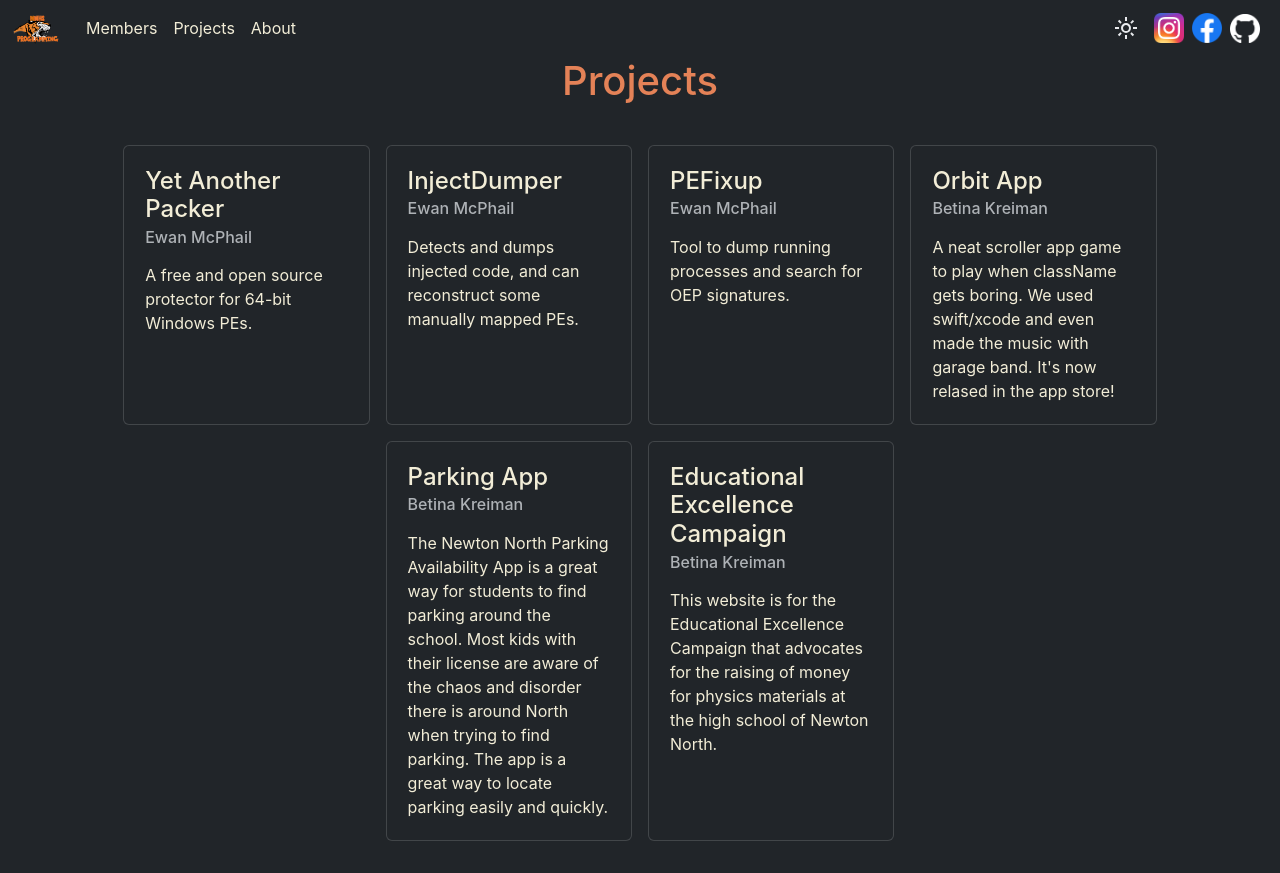
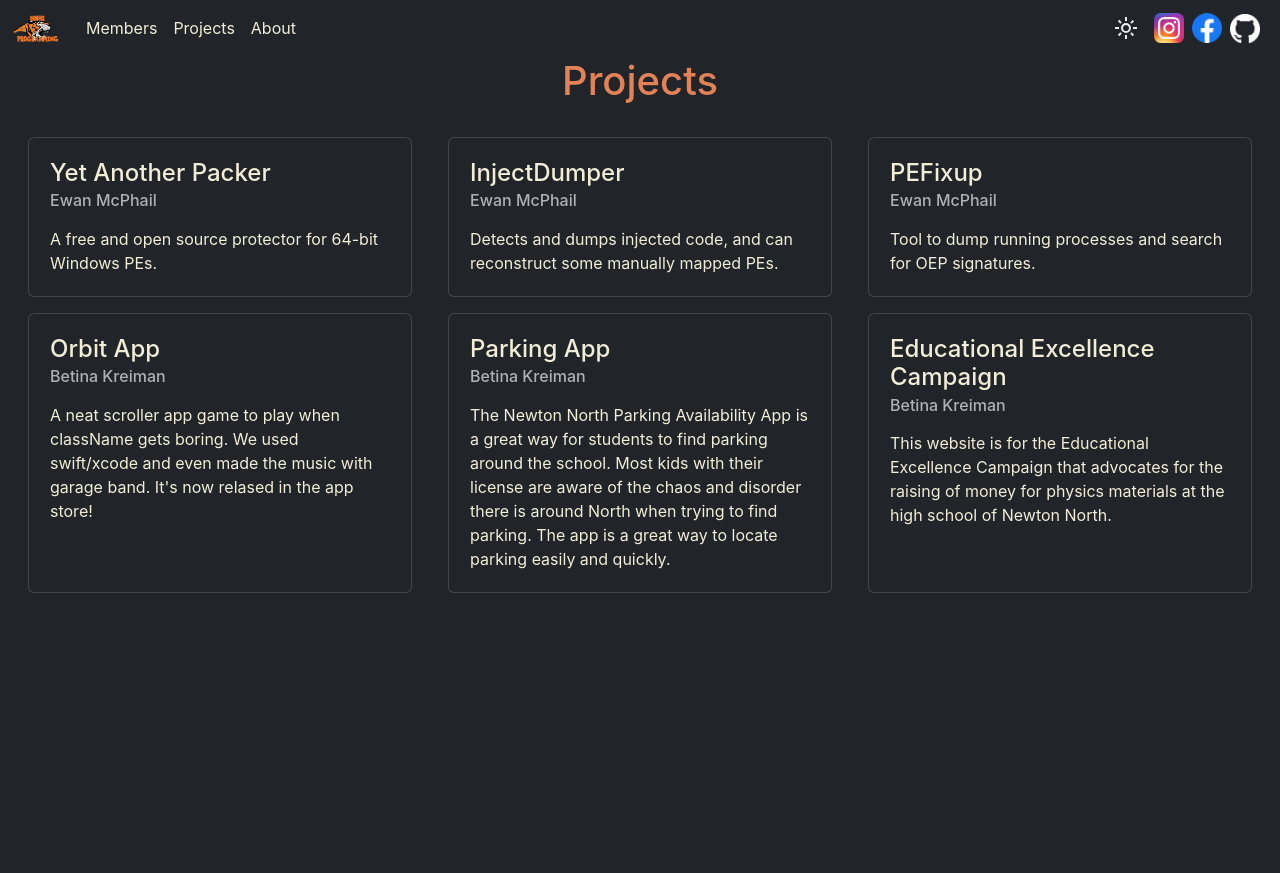
Before and after one commit to NNHS-Programming-Club/website, a React (Create React App) app: page /projects in a window 1280 px wide. After the commit the page ends 800 px from the top, so only its background shows below. Built offline with nearby package versions, Linux system fonts and the light colour scheme; the HTML template or start-up script is replaced by a standard one.

Commit message:
fixed projects and about css

```diff
--- a/src/pages/About.css
+++ b/src/pages/About.css
@@ -7,3 +7,10 @@
   margin-right: 30%;
   text-align: center;
 }
+
+@media only screen and (max-width: 770px) {
+  .about p {
+    margin-left: 10%;
+    margin-right: 10%;
+  }
+}
--- a/src/pages/Projects.css
+++ b/src/pages/Projects.css
@@ -1,5 +1,11 @@
+.wrapper {
+  display: flex;
+  flex-wrap: wrap;
+  justify-content: space-evenly;
+}
+
 .project {
-  width: 20%;
+  width: 30%;
   padding: 5px;
   cursor: pointer;
 }
@@ -16,3 +22,9 @@
 .card-title:hover {
   color: #E48257;
 }
+
+@media only screen and (max-width: 770px) {
+  .project {
+    width: 90%;
+  }
+}
--- a/src/pages/Projects.js
+++ b/src/pages/Projects.js
@@ -13,8 +13,8 @@ export default function Projects() {
 
   return (
     <div>
-      <h1>Projects</h1>
-      <div className="d-flex flex-wrap justify-content-center p-4">
+      <h1 className="mb-4">Projects</h1>
+      <div className="wrapper">
         {projects.map((project) => (
           <div className="card project m-2" onClick={() => {window.open(project.link)}}>
             <div className="card-body" href={project.link} target="_blank">
```
